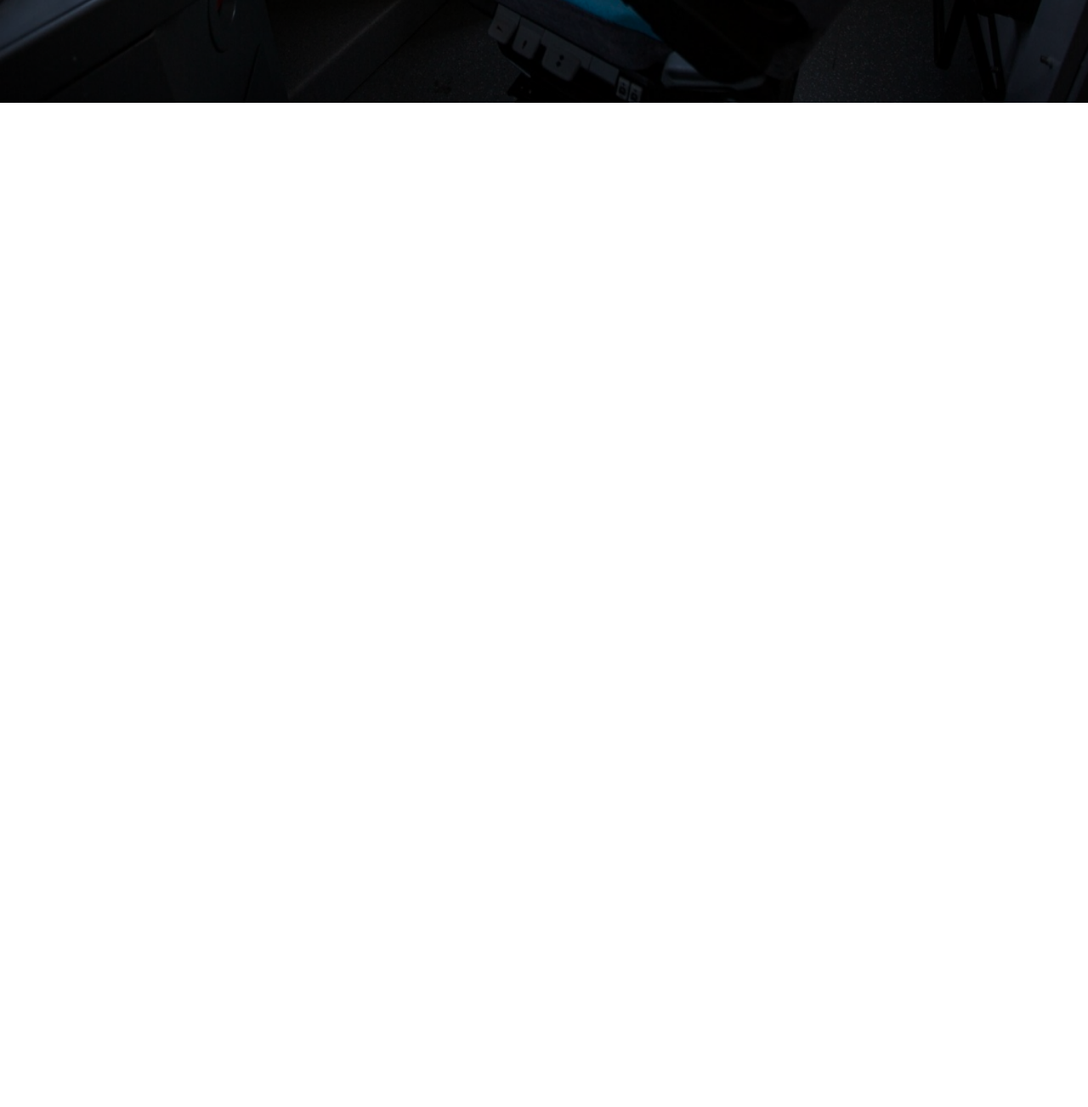
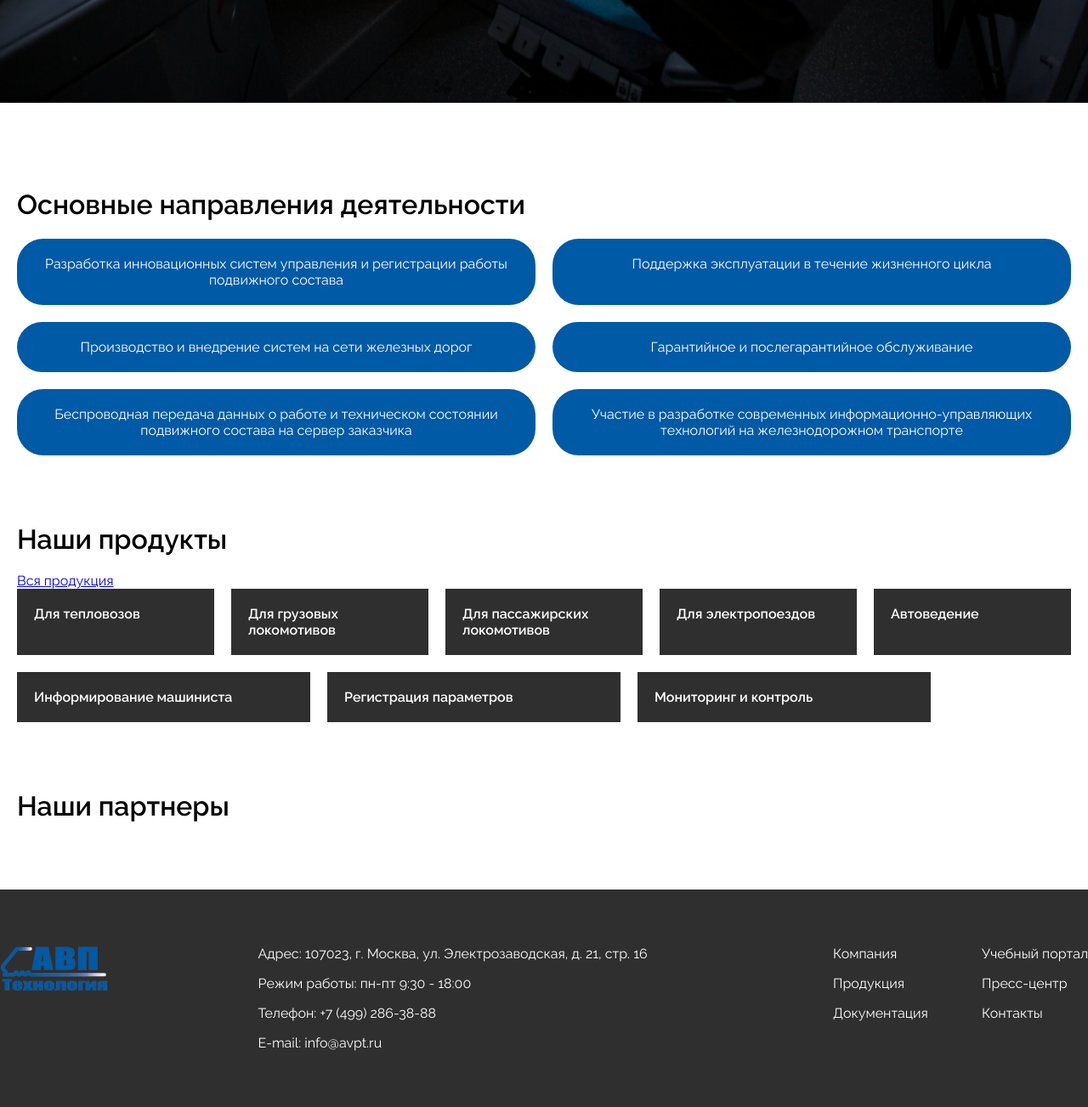
Before and after one commit to golkii/avpt, a plain HTML site: page index.html in a window 1280 px wide. Shown: the part 679-1982 px from the top of the page at 85% size. Before the commit the page ends 800 px from the top, so only its background shows below. Drawn offline with Linux system fonts and the light colour scheme.

Commit message:
half of page

```diff
--- a/index.html
+++ b/index.html
@@ -16,29 +16,112 @@
 
 
         <div class="sections">
-          <p>Компания</p>
-          <p>Продукция</p>
-          <p>Документация</p>
-          <p>Учебный портал</p>
-          <p>Пресс-центр</p>
-          <p>Контакты</p>
+          <p><a href="#">Компания</a></p>
+          <p><a href="#">Продукция</a></p>
+          <p><a href="#">Документация</a></p>
+          <p><a href="#">Учебный портал</a></p>
+          <p><a href="#">Пресс-центр</a></p>
+          <p><a href="#">Контакты</a></p>
         </div>
 
         <button class="language">ru</button>
       </div>
+    </div>
+      <div class="about-container">
+        <div class="about">
+          <h1 class="main-h">АВП Технология</h1>
+          <p>Компания с более чем 20-летней историей, лидер в отрасли
+            автоматизации процессов управления подвижным составом
+            железных дорог.</p>
+        </div>
+      </div>
+  </div>
 
-      <div class="about">
+  <div class="main-container">
+    <div class="main">
 
+
+      <div class="activity">
+        <h1 class="regular-h">Основные направления деятельности</h1>
+        <div class="activity-blocks">
+          <p>Разработка инновационных систем управления и регистрации работы подвижного состава</p>
+          <p>Поддержка эксплуатации в течение жизненного цикла</p>
+          <p>Производство и внедрение систем на сети железных дорог</p>
+          <p>Гарантийное и послегарантийное обслуживание</p>
+          <p>Беспроводная передача данных о работе и техническом состоянии подвижного состава на сервер заказчика</p>
+          <p>Участие в разработке современных информационно-управляющих технологий на железнодорожном транспорте</p>
+        </div>
+      </div>
+
+
+      <div class="products">
+
+        <h1 class="regular-h">Наши продукты</h1>
+        <a href="#">Вся продукция</a>
+
+        <div class="products-container">
+          <div class="product">
+            Для тепловозов
+          </div>
+          <div class="product">
+            Для грузовых локомотивов
+          </div>
+          <div class="product">
+            Для пассажирских локомотивов
+          </div>
+          <div class="product">
+            Для электропоездов
+          </div>
+          <div class="product">
+            Автоведение
+          </div>
+          <div class="product">
+            Информирование машиниста
+          </div>
+          <div class="product">
+            Регистрация параметров
+          </div>
+          <div class="product">
+            Мониторинг и контроль
+          </div>
+        </div>
+      </div>
+
+      <div class="partners">
+        <h1 class="regular-h">Наши партнеры</h1>
       </div>
     </div>
   </div>
 
-  <div class="main">
+  <div class="footer-container">
+    <div class="footer">
 
-  </div>
+      <div class="links-block">
+        <img class="logo" src="pictures/logo.png" alt="АВП Технология">
 
-  <div class="footer">
+      </div>
 
+      <div class="address-block">
+        <p>Адрес: 107023, г. Москва, ул. Электрозаводская, д. 21, стр. 16</p>
+        <p>Режим работы: пн-пт 9:30 - 18:00</p>
+        <p>Телефон: +7 (499) 286-38-88</p>
+        <p>E-mail: info@avpt.ru</p>
+      </div>
+
+      <div class="menu-block">
+
+        <div class="first-menu-block">
+          <p><a href="#">Компания</a></p>
+          <p><a href="#">Продукция</a></p>
+          <p><a href="#">Документация</a></p>
+        </div>
+        <div class="second-menu-block">
+          <p><a href="#">Учебный портал</a></p>
+          <p><a href="#">Пресс-центр</a></p>
+          <p><a href="#">Контакты</a></p>
+        </div>
+      </div>
+    </div>
   </div>
 
 </body>
--- a/style.css
+++ b/style.css
@@ -6,26 +6,37 @@ body {
   font-family: 'Raleway', sans-serif;
 }
 
+.header, .activity, .products, .partners {
+  margin-bottom: 80px;
+}
+
+
+
+
+/*   banner and menu   */
+
 .header {
   background: url(pictures/banner_main.png);
   background-size: cover;
   background-position: center;
   height: 100vh;
   color: white;
-
 }
 
 .menu {
   background-color: rgba(0, 0, 0, 0.250);
   padding: 11px 20px;
+  display: flex;
+  justify-content: center;
 }
 
 .menu-container {
+  flex: auto;
   display: flex;
   justify-content: space-between;
   height: 54px;
   align-items: center;
-
+  max-width: 1280px;
 }
 
 .logo {
@@ -37,12 +48,154 @@ body {
   gap: 40px;
 }
 
+.sections>p>a {
+  text-decoration: none;
+  color: white;
+}
+
+.sections>p>a:hover {
+  color: rgb(178, 178, 178);
+}
+
 .language {
   color: white;
   font-size: 16px;
   border: 0;
   padding: 0 12px;
   height: 30px;
-  border-radius: 4px;
+  border-radius: 9px;
   background-color: rgba(255, 255, 255, 0.1);
 }
+
+.language:hover {
+  background-color: rgba(255, 255, 255, 0.3);
+}
+
+.about-container {
+  display: flex;
+  justify-content: center;
+  padding: 20px;
+}
+
+.about {
+  flex: 1;
+  max-width: 1280px;
+  margin-top: 25vh;
+  font-size: 20px;
+  line-height: 30px;
+}
+
+.about>p {
+  max-width: 550px;
+}
+
+.main-h {
+  font-size: 48px;
+  font-weight: 600;
+}
+
+
+
+/*   activity   */
+
+.main-container {
+  padding: 0 20px;
+  display: flex;
+  justify-content: center;
+}
+
+.main {
+  flex: 1;
+  max-width: 1280px;
+}
+
+.activity-blocks {
+  display: flex;
+  gap: 20px;
+  flex-wrap: wrap;
+}
+
+.activity-blocks>p {
+  color: white;
+  flex: 1;
+  background-color: #005AA6;
+  min-width: 550px;
+  padding: 20px;
+  border-radius: 31px;
+  text-align: center;
+  margin: 0;
+}
+
+
+
+
+/*   products   */
+
+.products-container {
+  display: flex;
+  gap: 20px;
+  flex-wrap: wrap;
+
+}
+
+.product {
+  background-color: #2f2f2f;
+  flex: 1;
+  padding: 20px;
+  max-width: 305px;
+  min-width: 157px;
+  height: calc();
+  color: white;
+  font-weight: 600;
+}
+
+
+
+
+/*   partners   */
+
+
+
+
+
+/*   footer   */
+
+.footer-container {
+  background-color: #2f2f2f;
+  display: flex;
+  justify-content: center;
+}
+
+.footer {
+  flex: 1;
+  max-width: 1280px;
+  display: flex;
+  justify-content: space-between;
+  padding: 50px 0;
+  color: white;
+  text-decoration: none;
+}
+
+.links-block {
+  padding: 16px 0;
+}
+
+.address-block {
+  width: 500px;
+}
+
+.menu-block {
+  display: flex;
+  justify-content: space-between;
+  width: 300px;
+}
+
+.menu-block>.first-menu-block>p>a, .menu-block>.second-menu-block>p>a {
+  text-decoration: none;
+  color: white;
+}
+
+.menu-block>.first-menu-block>p>a:hover,
+.menu-block>.second-menu-block>p>a:hover {
+  color: rgb(178, 178, 178);
+}
```
